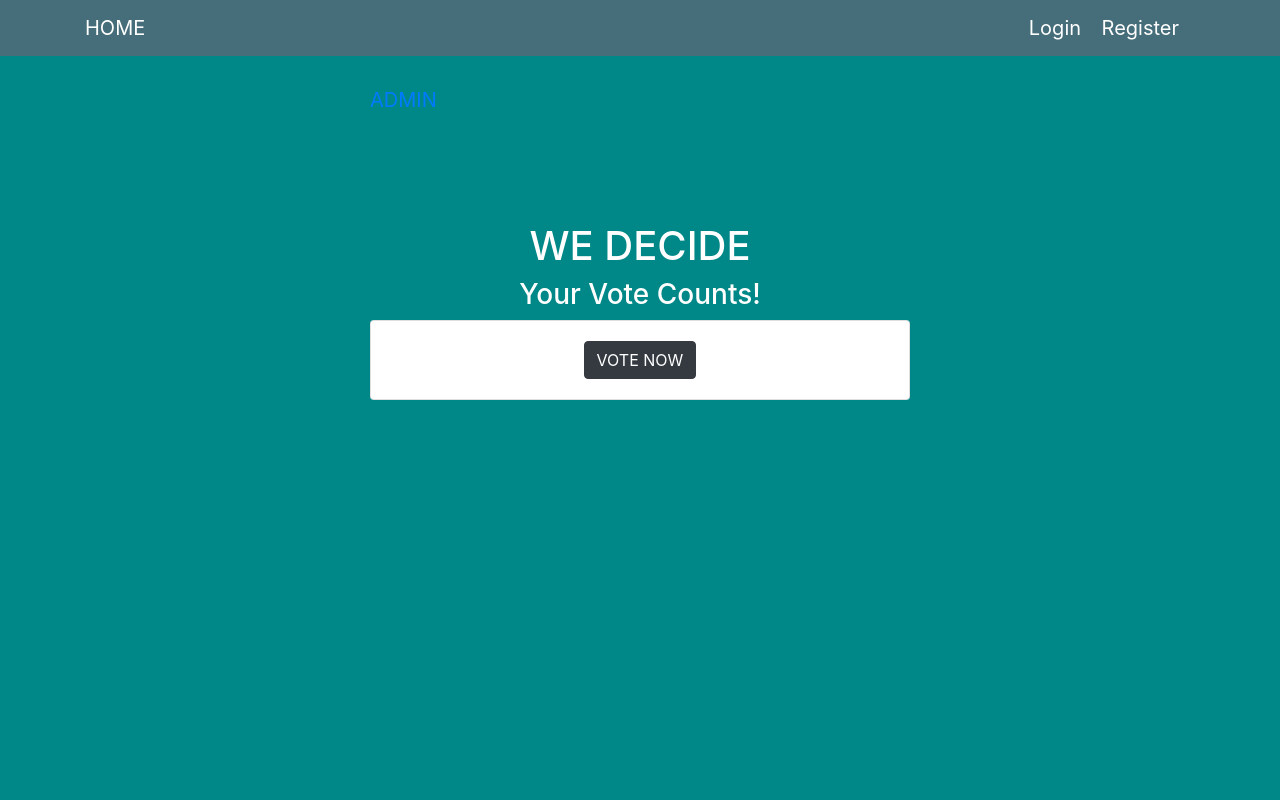
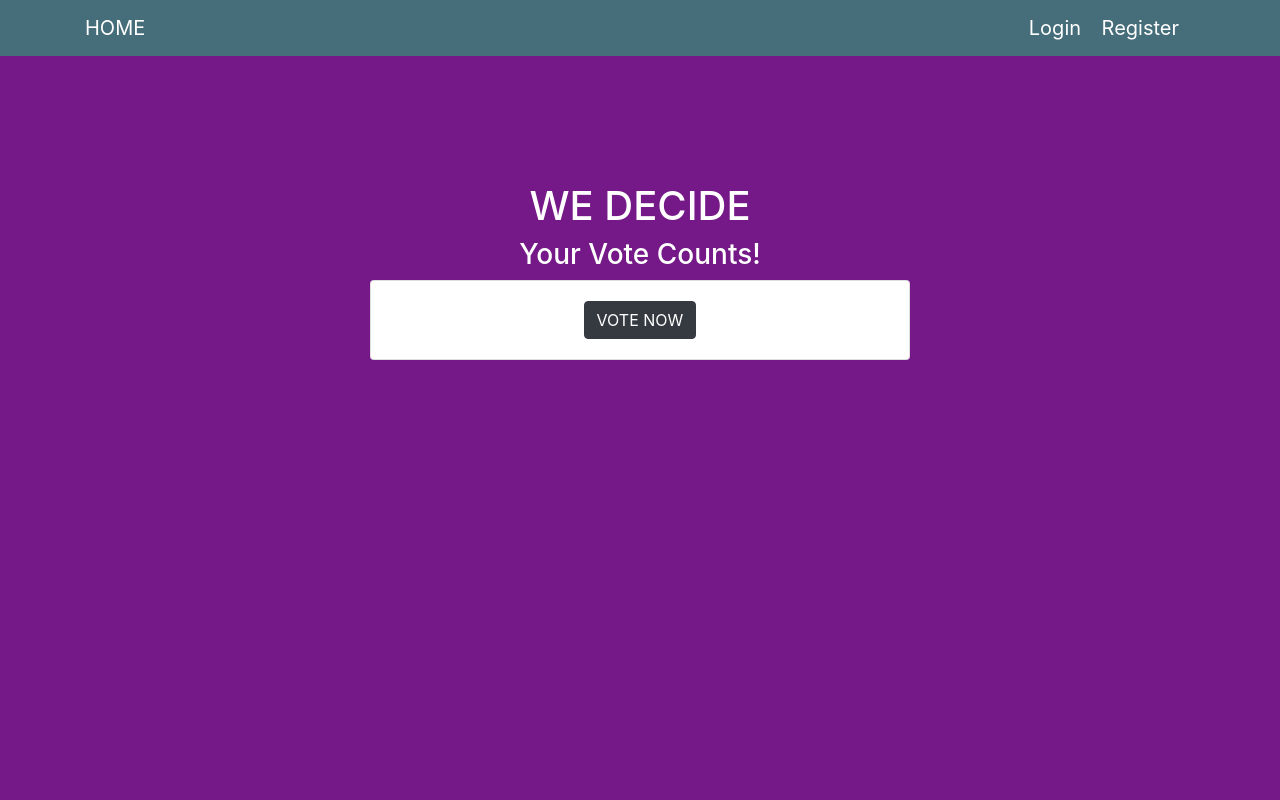
Before and after one commit to josephineEng/vote, a Django app: page / in a window 1280 px wide. Run offline with Django 3.2, Linux system fonts and the light colour scheme; some libraries are stand-ins or nearby versions.

Commit message:
back-ground

```diff
--- a/templates/pages/index.html
+++ b/templates/pages/index.html
@@ -15,7 +15,7 @@
 
 
     background-size:cover;
-    background-color: aqua;
+    background-color:rgb(220, 47, 255)
 
 }
 body{
@@ -27,7 +27,7 @@
 }
 </style>
 {% endblock custom_css %}
-<a class="navbar-brand" href="/admin">ADMIN</a>
+
 
 <div class="container">
   <div class="row">
--- a/templates/polls/index.html
+++ b/templates/polls/index.html
@@ -8,7 +8,7 @@
         <div class="card-body">
           <p class="lead">{{ question.question_text }}</p>
           <a href="{% url 'polls:detail' question.id %}" class="btn btn-primary btn-sm">Vote Now</a>
-          <a href="{% url 'polls:results' question.id %}" class="btn btn-secondary btn-sm">Results</a>
+          <!--<a href="{% url 'polls:results' question.id %}" class="btn btn-secondary btn-sm">Results</a>-->
         </div>
       </div>
     {% endfor %}
```
